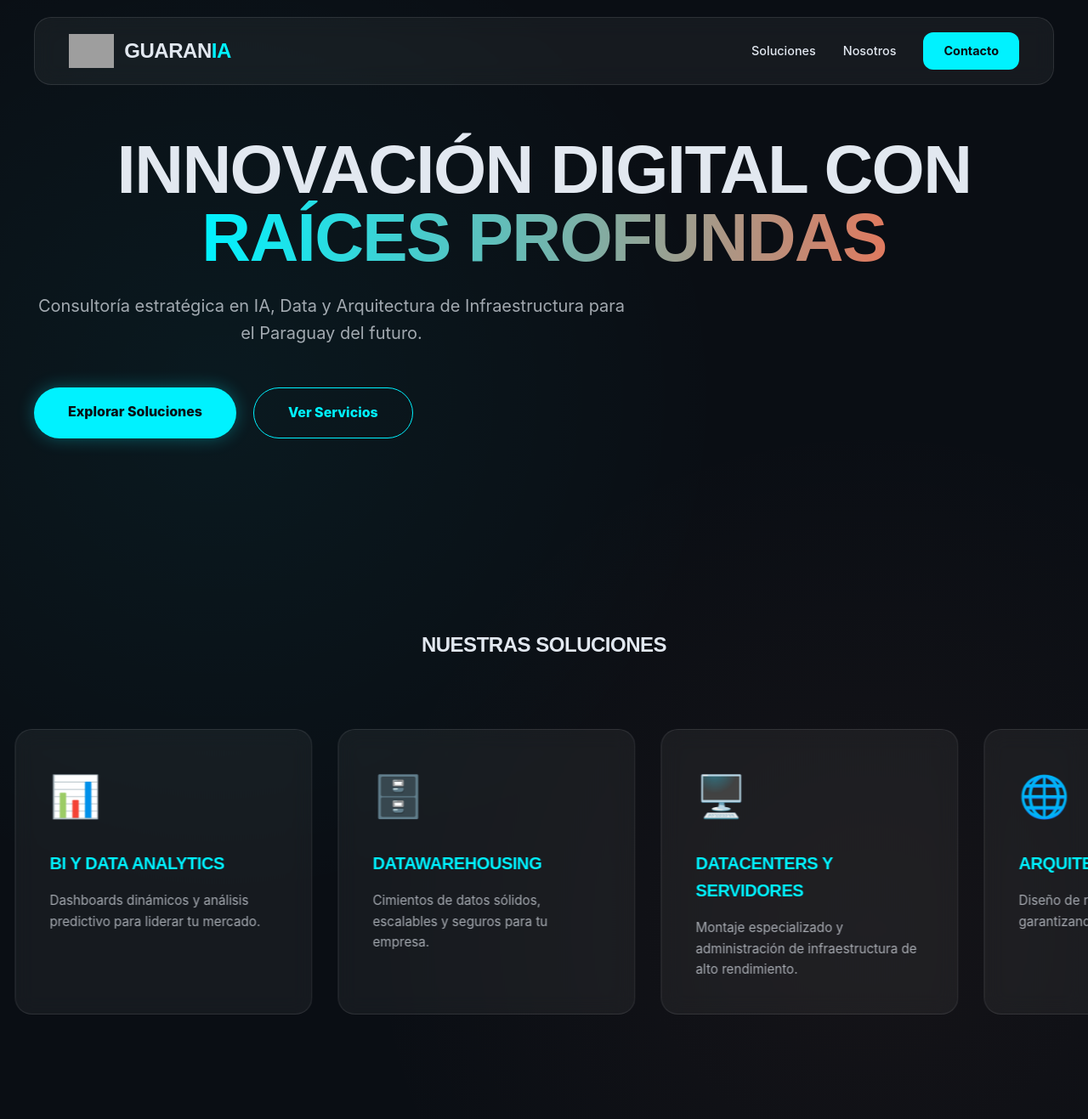
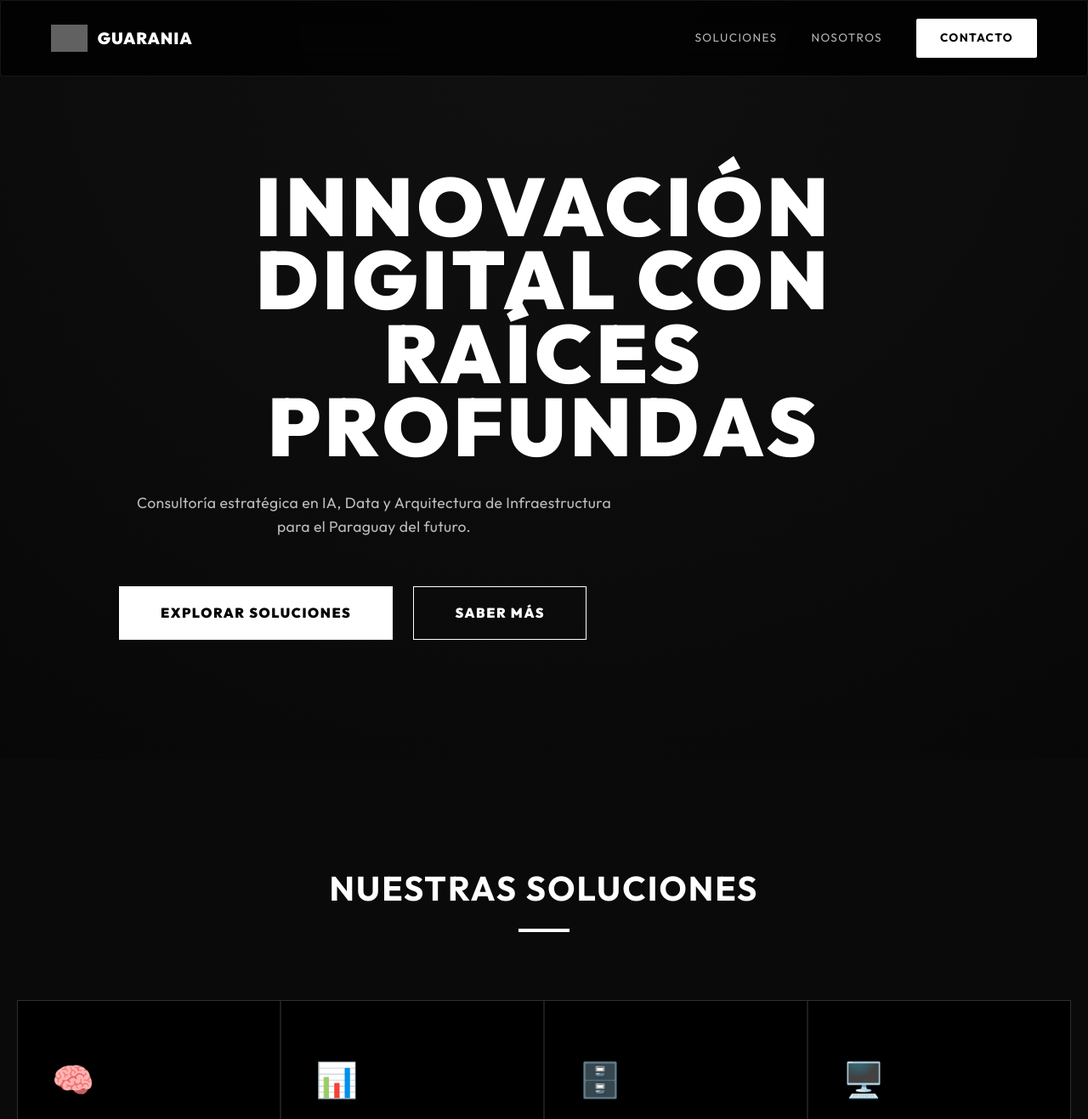
Before and after one commit to guarania17/web-GIA, a website built with Vite: page index.html in a window 1280 px wide. Shown: the top 1317 px of the page at 85% size. Built offline with nearby package versions, Linux system fonts and the light colour scheme; grey boxes are pictures that could not be loaded.

Commit message:
Redesign: Monochrome identity, Outfit font, and missing content sections

```diff
--- a/index.html
+++ b/index.html
@@ -1,14 +1,20 @@
 <!DOCTYPE html>
 <html lang="es">
+
 <head>
   <meta charset="UTF-8" />
   <link rel="icon" type="image/png" href="https://i.ibb.co/fdVR98zT/Guarania-LOGO-PNG.png" />
   <meta name="viewport" content="width=device-width, initial-scale=1.0" />
   <title>GuaranIA - Innovación Digital con Raíces</title>
   <meta name="description" content="Consultoría estratégica en IA, Data y Arquitectura de Infraestructura en Paraguay.">
+  <!-- Google Fonts: Outfit for a premium Nourd-like feel -->
+  <link rel="preconnect" href="https://fonts.googleapis.com">
+  <link rel="preconnect" href="https://fonts.gstatic.com" crossorigin>
+  <link href="https://fonts.googleapis.com/css2?family=Outfit:wght@300;400;700;900&display=swap" rel="stylesheet">
 </head>
+
 <body>
-    <div id="app">
+  <div id="app" class="monochrome-theme">
     <nav class="glass navbar">
       <div class="nav-container">
         <div class="logo-area">
@@ -26,36 +32,84 @@
     <main>
       <section id="hero" class="hero-section">
         <div class="hero-content">
-            <h1 class="hero-title animate-in">Innovación Digital con <span class="gradient-text">Raíces Profundas</span></h1>
-            <p class="hero-subtitle animate-in-delay">Consultoría estratégica en IA, Data y Arquitectura de Infraestructura para el Paraguay del futuro.</p>
+          <h1 class="hero-title animate-in">Innovación Digital con <span class="gradient-text">Raíces Profundas</span>
+          </h1>
+          <p class="hero-subtitle animate-in-delay">Consultoría estratégica en IA, Data y Arquitectura de
+            Infraestructura para el Paraguay del futuro.</p>
           <div class="hero-actions animate-in-delay-2">
             <a href="#soluciones" class="btn-glow">Explorar Soluciones</a>
-              <a href="#servicios" class="btn-outline">Ver Servicios</a>
+            <a href="#nosotros" class="btn-outline">Saber Más</a>
           </div>
         </div>
         <div class="hero-visual">
-            <div class="mesh-container">
-              <!-- Background mesh will be rendered here by JS -->
+          <div id="bg-canvas"></div>
+        </div>
+      </section>
+
+      <section id="soluciones" class="grid-section">
+        <div class="section-header animate-in">
+          <h2 class="section-title">Nuestras Soluciones</h2>
+          <div class="title-underline"></div>
+        </div>
+        <div class="solutions-grid" id="solutions-grid">
+          <!-- Service cards will be injected by JS -->
+        </div>
+      </section>
+
+      <section id="nosotros" class="content-section">
+        <div class="container">
+          <div class="content-grid">
+            <div class="text-area animate-in">
+              <h2 class="section-title">Nuestra Identidad</h2>
+              <p>En <strong>GuaranIA</strong>, fusionamos la tecnología más avanzada con la identidad paraguaya. Creemos
+                que la inteligencia artificial y los datos son las herramientas que impulsarán la próxima revolución
+                industrial y social de nuestro país.</p>
+              <p>Nuestra misión es empoderar a las empresas locales mediante soluciones de infraestructura robustas y
+                algoritmos inteligentes que hablen nuestro idioma y entiendan nuestra realidad.</p>
+            </div>
+            <div class="image-area animate-in-delay">
+              <div class="logo-symbol-display">
+                <img src="https://i.ibb.co/fdVR98zT/Guarania-LOGO-PNG.png" alt="GuaranIA Symbol" />
+              </div>
+            </div>
           </div>
         </div>
       </section>
 
-        <section id="servicios" class="carousel-section">
-          <div class="section-header">
-            <h2 class="section-title">Nuestras Soluciones</h2>
+      <section id="contacto" class="contact-section">
+        <div class="container animate-in">
+          <div class="contact-card glass">
+            <h2 class="section-title">¿Hablamos del futuro?</h2>
+            <p>Estamos listos para llevar tu proyecto al siguiente nivel.</p>
+            <form class="contact-form">
+              <div class="form-group">
+                <input type="text" placeholder="Nombre completo" required />
               </div>
-          <div class="carousel-wrapper">
-            <div class="carousel-track" id="service-track">
-              <!-- Service cards will be injected by JS -->
+              <div class="form-group">
+                <input type="email" placeholder="Email corporativo" required />
+              </div>
+              <div class="form-group">
+                <textarea placeholder="Cuéntanos sobre tu proyecto" rows="4"></textarea>
+              </div>
+              <button type="submit" class="btn-glow">Enviar Mensaje</button>
+            </form>
           </div>
         </div>
       </section>
     </main>
 
-      <footer class="glass-footer">
+    <footer class="footer">
+      <div class="container">
+        <div class="footer-content">
+          <div class="footer-logo">
+            <span class="logo-text">Guaran<span class="accent-text">IA</span></span>
+          </div>
           <p>&copy; 2026 GuaranIA. Desarrollado con pasión desde Paraguay.</p>
+        </div>
+      </div>
     </footer>
   </div>
   <script type="module" src="/src/main.js"></script>
 </body>
+
 </html>
--- a/src/main.js
+++ b/src/main.js
@@ -43,30 +43,30 @@ const services = [
   }
 ];
 
-const track = document.getElementById('service-track');
+const grid = document.getElementById('solutions-grid');
 
 // Function to create service cards
-function createServiceCard(service) {
+function createServiceCard(service, index) {
   const card = document.createElement('div');
-  card.className = 'service-card glass';
+  card.className = 'service-card animate-in';
+  card.style.transitionDelay = `${index * 0.1}s`;
   card.innerHTML = `
     <div class="service-icon">${service.icon}</div>
     <h3 class="service-title">${service.title}</h3>
     <p class="service-desc">${service.description}</p>
-    <div class="service-glow"></div>
   `;
   return card;
 }
 
-// Initialize carousel with double items for infinite loop
-function initCarousel() {
-  const allServices = [...services, ...services]; // Duplicate for smooth loop
-  allServices.forEach(service => {
-    track.appendChild(createServiceCard(service));
+// Initialize grid
+function initGrid() {
+  if (!grid) return;
+  services.forEach((service, index) => {
+    grid.appendChild(createServiceCard(service, index));
   });
 }
 
-// Simple reveal animation on scroll
+// Simple reveal animation on scroll using Intersection Observer
 function initScrollReveal() {
   const observer = new IntersectionObserver((entries) => {
     entries.forEach(entry => {
@@ -74,14 +74,40 @@ function initScrollReveal() {
         entry.target.classList.add('visible');
       }
     });
-  }, { threshold: 0.1 });
+  }, {
+    threshold: 0.15,
+    rootMargin: '0px 0px -50px 0px'
+  });
 
-  document.querySelectorAll('.animate-in, .animate-in-delay').forEach(el => {
-    observer.observe(el);
+  const targets = document.querySelectorAll('.animate-in, .animate-in-delay');
+  targets.forEach(el => observer.observe(el));
+}
+
+// Handle Form Submission (Placeholder)
+function initContactForm() {
+  const form = document.querySelector('.contact-form');
+  if (!form) return;
+
+  form.addEventListener('submit', (e) => {
+    e.preventDefault();
+    const btn = form.querySelector('button');
+    const originalText = btn.textContent;
+    btn.textContent = 'Enviando...';
+    btn.disabled = true;
+
+    setTimeout(() => {
+      btn.textContent = '¡Mensaje Enviado!';
+      form.reset();
+      setTimeout(() => {
+        btn.textContent = originalText;
+        btn.disabled = false;
+      }, 3000);
+    }, 1500);
   });
 }
 
 document.addEventListener('DOMContentLoaded', () => {
-  initCarousel();
+  initGrid();
   initScrollReveal();
+  initContactForm();
 });
--- a/src/style.css
+++ b/src/style.css
@@ -1,14 +1,14 @@
 :root {
-  --primary: #0A0E14;
-  --accent: #00F2FF;
-  --accent-2: #E07A5F;
-  --text-primary: #E2E8F0;
-  --text-secondary: rgba(226, 232, 240, 0.7);
-  --glass: rgba(255, 255, 255, 0.05);
-  --glass-border: rgba(255, 255, 255, 0.1);
-  --font-main: 'Syne', sans-serif;
-  /* Fallback to Syne for that Nourd-like geometry */
-  --font-body: 'Inter', sans-serif;
+  --primary: #000000;
+  --bg-secondary: #0A0A0A;
+  --accent: #FFFFFF;
+  --accent-grey: #666666;
+  --text-primary: #FFFFFF;
+  --text-secondary: #BBBBBB;
+  --glass: rgba(255, 255, 255, 0.03);
+  --glass-border: rgba(255, 255, 255, 0.08);
+  --font-main: 'Outfit', sans-serif;
+  --font-body: 'Outfit', sans-serif;
 
   font-family: var(--font-body);
   line-height: 1.6;
@@ -24,8 +24,6 @@
   -moz-osx-font-smoothing: grayscale;
 }
 
-@import url('https://fonts.googleapis.com/css2?family=Inter:wght@300;400;600&family=Syne:wght@700;800&display=swap');
-
 * {
   margin: 0;
   padding: 0;
@@ -37,9 +35,11 @@ body {
   min-width: 320px;
   min-height: 100vh;
   overflow-x: hidden;
+  background-color: var(--primary);
+  /* Subtler background effect */
   background-image:
-    radial-gradient(circle at 20% 30%, rgba(0, 242, 255, 0.05) 0%, transparent 40%),
-    radial-gradient(circle at 80% 70%, rgba(224, 122, 95, 0.05) 0%, transparent 40%);
+    radial-gradient(circle at 50% 0%, #111 0%, transparent 50%),
+    radial-gradient(circle at 100% 50%, #080808 0%, transparent 40%);
 }
 
 h1,
@@ -48,63 +48,49 @@ h3,
 .logo-text {
   font-family: var(--font-main);
   text-transform: uppercase;
-  letter-spacing: -0.02em;
+  letter-spacing: 0.05em;
+  font-weight: 700;
 }
 
 #app {
   width: 100%;
 }
 
-/* Glassmorphism Utility */
+.container {
+  max-width: 1240px;
+  margin: 0 auto;
+  padding: 0 40px;
+}
+
+/* Glassmorphism */
 .glass {
   background: var(--glass);
-  backdrop-filter: blur(12px);
-  -webkit-backdrop-filter: blur(12px);
+  backdrop-filter: blur(16px);
+  -webkit-backdrop-filter: blur(16px);
   border: 1px solid var(--glass-border);
-  border-radius: 20px;
+  border-radius: 4px;
+  /* More architectural than rounded */
 }
 
-/* Animations */
-@keyframes float {
-  0% {
-    transform: translateY(0px);
-  }
-
-  50% {
-    transform: translateY(-10px);
-  }
-
-  100% {
-    transform: translateY(0px);
-  }
-}
-
-@keyframes pan {
-  0% {
-    background-position: 0% 50%;
-  }
-
-  100% {
-    background-position: 100% 50%;
-  }
-}
-
+/* Navbar */
 .navbar {
   position: fixed;
-  top: 20px;
-  left: 50%;
-  transform: translateX(-50%);
-  width: calc(100% - 40px);
-  max-width: 1200px;
-  height: 80px;
+  top: 0;
+  left: 0;
+  width: 100%;
+  height: 90px;
   z-index: 1000;
   display: flex;
   align-items: center;
-  padding: 0 40px;
+  border-bottom: 1px solid var(--glass-border);
+  background: rgba(0, 0, 0, 0.8);
 }
 
 .nav-container {
   width: 100%;
+  max-width: 1240px;
+  margin: 0 auto;
+  padding: 0 40px;
   display: flex;
   justify-content: space-between;
   align-items: center;
@@ -117,12 +103,14 @@ h3,
 }
 
 .nav-logo {
-  height: 40px;
+  height: 32px;
+  filter: grayscale(1) invert(1);
+  /* Ensure logo is white if needed */
 }
 
 .logo-text {
-  font-size: 1.5rem;
-  font-weight: 800;
+  font-size: 1.2rem;
+  font-weight: 900;
 }
 
 .accent-text {
@@ -132,149 +120,262 @@ h3,
 .nav-links {
   display: flex;
   align-items: center;
-  gap: 32px;
+  gap: 40px;
 }
 
 .nav-links a {
   text-decoration: none;
   color: var(--text-primary);
-  font-weight: 500;
-  font-size: 0.9rem;
-  transition: color 0.3s ease;
+  font-weight: 400;
+  font-size: 0.85rem;
+  text-transform: uppercase;
+  letter-spacing: 0.1em;
+  transition: opacity 0.3s ease;
+  opacity: 0.7;
 }
 
 .nav-links a:hover {
-  color: var(--accent);
+  opacity: 1;
 }
 
 .btn-primary {
   background: var(--accent);
   color: var(--primary) !important;
-  padding: 10px 24px;
-  border-radius: 12px;
+  padding: 12px 28px;
+  border-radius: 2px;
   font-weight: 700 !important;
+  opacity: 1 !important;
 }
 
 /* Hero Section */
 .hero-section {
-  padding: 160px 40px 100px;
+  padding: 200px 40px 140px;
   display: flex;
   flex-direction: column;
   align-items: center;
-  min-height: 80vh;
+  min-height: 90vh;
   text-align: center;
+  position: relative;
 }
 
 .hero-title {
-  font-size: clamp(2.5rem, 8vw, 5rem);
-  line-height: 1;
-  margin-bottom: 24px;
+  font-size: clamp(3rem, 10vw, 6rem);
+  line-height: 0.9;
+  max-width: 1000px;
+  margin-bottom: 32px;
+  font-weight: 900;
 }
 
 .gradient-text {
-  background: linear-gradient(90deg, var(--accent), var(--accent-2));
-  background-clip: text;
-  -webkit-background-clip: text;
-  -webkit-text-fill-color: transparent;
+  color: var(--accent);
+  /* Removed gradient for pure monochrome */
 }
 
-/* Service Carousel Styles */
-.carousel-section {
-  padding: 100px 0;
-  overflow: hidden;
+.hero-subtitle {
+  font-size: 1.1rem;
+  color: var(--text-secondary);
+  max-width: 600px;
+  margin-bottom: 56px;
+  letter-spacing: 0.02em;
+}
+
+.hero-actions {
+  display: flex;
+  gap: 24px;
+}
+
+.btn-glow {
+  padding: 18px 48px;
+  background: var(--accent);
+  color: var(--primary);
+  text-decoration: none;
+  font-weight: 900;
+  text-transform: uppercase;
+  letter-spacing: 0.1em;
+  transition: all 0.3s ease;
+  border: 1px solid var(--accent);
+}
+
+.btn-glow:hover {
+  background: transparent;
+  color: var(--accent);
+}
+
+.btn-outline {
+  padding: 18px 48px;
+  border: 1px solid var(--accent);
+  color: var(--accent);
+  text-decoration: none;
+  font-weight: 900;
+  text-transform: uppercase;
+  letter-spacing: 0.1em;
+  transition: all 0.3s ease;
+}
+
+.btn-outline:hover {
+  background: var(--accent);
+  color: var(--primary);
+}
+
+/* Grid Section (Solutions) */
+.grid-section {
+  padding: 120px 0;
+  background-color: var(--bg-secondary);
 }
 
 .section-header {
   text-align: center;
-  margin-bottom: 60px;
+  margin-bottom: 80px;
+  display: flex;
+  flex-direction: column;
+  align-items: center;
 }
 
-.carousel-wrapper {
-  width: 100%;
-  display: flex;
+.section-title {
+  font-size: 2.5rem;
+  margin-bottom: 16px;
 }
 
-.carousel-track {
-  display: flex;
-  gap: 30px;
-  padding: 20px;
-  animation: scroll 40s linear infinite;
-  width: max-content;
+.title-underline {
+  width: 60px;
+  height: 4px;
+  background: var(--accent);
 }
 
-.carousel-track:hover {
-  animation-play-state: paused;
-}
-
-@keyframes scroll {
-  0% {
-    transform: translateX(0);
-  }
-
-  100% {
-    transform: translateX(calc(-50% - 15px));
-  }
+.solutions-grid {
+  display: grid;
+  grid-template-columns: repeat(auto-fill, minmax(280px, 1fr));
+  gap: 2px;
+  /* Brutalist grid lines */
+  background: var(--glass-border);
+  border: 1px solid var(--glass-border);
+  max-width: 1240px;
+  margin: 0 auto;
 }
 
 .service-card {
-  width: 350px;
-  padding: 40px;
-  flex-shrink: 0;
-  transition: all 0.4s cubic-bezier(0.175, 0.885, 0.32, 1.275);
+  background: var(--primary);
+  padding: 60px 40px;
+  transition: all 0.4s ease;
   cursor: pointer;
-  position: relative;
-  overflow: hidden;
+  height: 100%;
 }
 
 .service-card:hover {
-  transform: translateY(-15px) scale(1.02);
-  border-color: var(--accent);
-  box-shadow: 0 10px 30px rgba(0, 242, 255, 0.2);
+  background: var(--accent);
+}
+
+.service-card:hover * {
+  color: var(--primary) !important;
 }
 
 .service-icon {
-  font-size: 3rem;
-  margin-bottom: 24px;
+  font-size: 2.5rem;
+  margin-bottom: 32px;
   display: block;
 }
 
 .service-title {
-  font-size: 1.25rem;
+  font-size: 1.1rem;
   margin-bottom: 16px;
-  color: var(--accent);
+  font-weight: 900;
 }
 
 .service-desc {
-  font-size: 0.95rem;
+  font-size: 0.9rem;
+  color: var(--text-secondary);
+  line-height: 1.5;
+}
+
+/* Content Sections (Nosotros) */
+.content-section {
+  padding: 140px 0;
+}
+
+.content-grid {
+  display: grid;
+  grid-template-columns: 1fr 1fr;
+  gap: 80px;
+  align-items: center;
+}
+
+.text-area p {
+  margin-bottom: 24px;
+  font-size: 1.1rem;
   color: var(--text-secondary);
 }
 
-.service-glow {
-  position: absolute;
-  top: 0;
-  left: 0;
-  width: 100%;
-  height: 100%;
-  background: radial-gradient(circle at center, rgba(0, 242, 255, 0.1), transparent 70%);
-  opacity: 0;
-  transition: opacity 0.3s ease;
+.logo-symbol-display {
+  aspect-ratio: 1;
+  background: var(--bg-secondary);
+  display: flex;
+  align-items: center;
+  justify-content: center;
+  border: 1px solid var(--glass-border);
 }
 
-.service-card:hover .service-glow {
-  opacity: 1;
+.logo-symbol-display img {
+  width: 60%;
+  filter: grayscale(1) invert(1);
 }
 
-/* Scroll Reveal */
+/* Contact Section */
+.contact-section {
+  padding: 100px 0 160px;
+}
+
+.contact-card {
+  max-width: 800px;
+  margin: 0 auto;
+  padding: 80px;
+  text-align: center;
+}
+
+.contact-form {
+  margin-top: 48px;
+  display: grid;
+  gap: 20px;
+}
+
+.form-group input,
+.form-group textarea {
+  width: 100%;
+  padding: 16px;
+  background: rgba(255, 255, 255, 0.05);
+  border: 1px solid var(--glass-border);
+  color: white;
+  font-family: var(--font-body);
+  outline: none;
+}
+
+.form-group input:focus,
+.form-group textarea:focus {
+  border-color: var(--accent);
+}
+
+/* Footer */
+.footer {
+  padding: 80px 0;
+  border-top: 1px solid var(--glass-border);
+}
+
+.footer-content {
+  display: flex;
+  justify-content: space-between;
+  align-items: center;
+}
+
+/* Animations */
 .animate-in {
   opacity: 0;
-  transform: translateY(30px);
-  transition: all 0.8s ease-out;
+  transform: translateY(40px);
+  transition: all 1s cubic-bezier(0.23, 1, 0.32, 1);
 }
 
 .animate-in-delay {
   opacity: 0;
-  transform: translateY(30px);
-  transition: all 0.8s ease-out 0.2s;
+  transform: translateY(40px);
+  transition: all 1s cubic-bezier(0.23, 1, 0.32, 1) 0.2s;
 }
 
 .visible {
@@ -282,53 +383,21 @@ h3,
   transform: translateY(0);
 }
 
-/* Footer */
-.glass-footer {
-  padding: 60px 40px;
-  text-align: center;
-  border-top: 1px solid var(--glass-border);
-  margin-top: 100px;
-  color: var(--text-secondary);
+@media (max-width: 968px) {
+  .content-grid {
+    grid-template-columns: 1fr;
+    gap: 40px;
   }
 
-.hero-subtitle {
-  font-size: clamp(1rem, 2vw, 1.25rem);
-  color: var(--text-secondary);
-  max-width: 700px;
-  margin-bottom: 48px;
+  .navbar {
+    padding: 0 20px;
   }
 
-.hero-actions {
-  display: flex;
-  gap: 20px;
+  .nav-links {
+    display: none;
   }
 
-.btn-glow {
-  padding: 16px 40px;
-  background: var(--accent);
-  color: var(--primary);
-  border-radius: 100px;
-  text-decoration: none;
-  font-weight: 800;
-  box-shadow: 0 0 20px rgba(0, 242, 255, 0.3);
-  transition: all 0.3s ease;
+  .hero-title {
+    font-size: 4rem;
   }
-
-.btn-glow:hover {
-  transform: scale(1.05);
-  box-shadow: 0 0 40px rgba(0, 242, 255, 0.5);
 }
-
-.btn-outline {
-  padding: 16px 40px;
-  border: 1px solid var(--accent);
-  color: var(--accent);
-  border-radius: 100px;
-  text-decoration: none;
-  font-weight: 800;
-  transition: all 0.3s ease;
-}
-
-.btn-outline:hover {
-  background: rgba(0, 242, 255, 0.1);
-}
```
Lines whose indentation alone changed are shown as unchanged.
